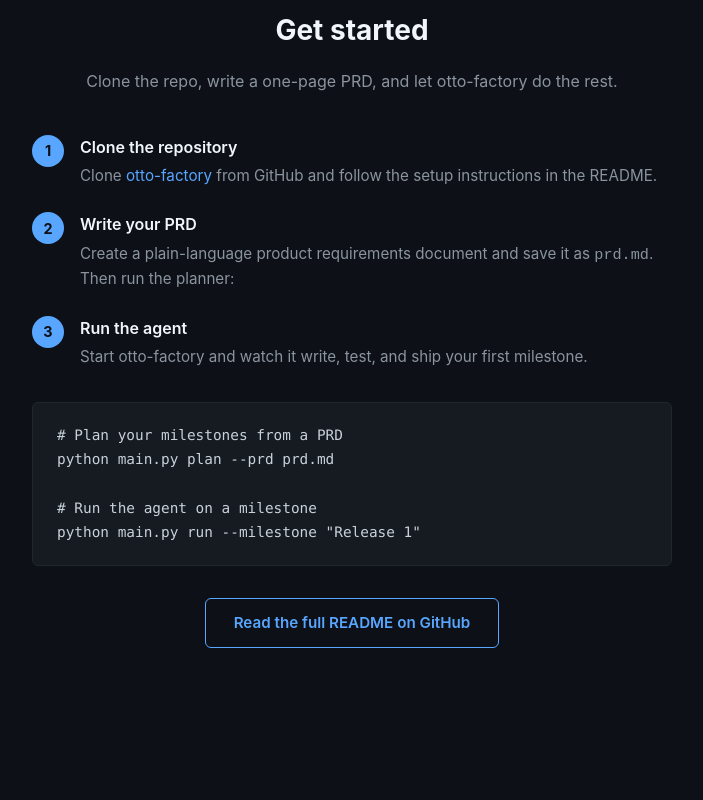
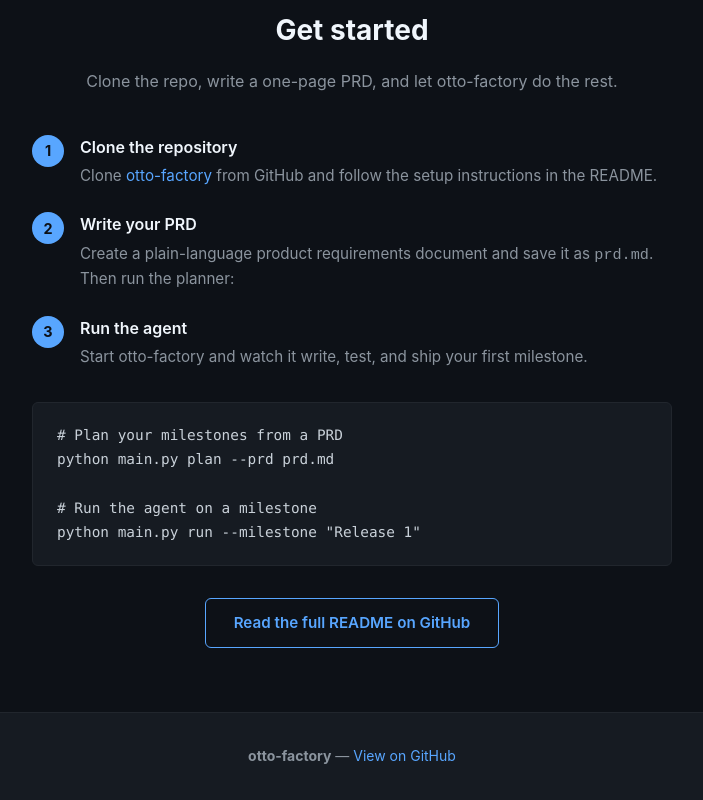
Before and after one commit to noloss/otto-factory-site, a website: page index.html in a window 1280 px wide. Shown: the part 1931-2731 px from the top of the page, without its empty margins (288-991 px from the left). Before the commit the page ends 2643 px from the top, so only its background shows below. Drawn offline with Linux system fonts and the light colour scheme.

Commit message:
feat: [R2] Implement site footer (closes #7) (#21)

```diff
--- a/index.html
+++ b/index.html
@@ -321,6 +321,28 @@
     .comparison__note strong {
       color: #c9d1d9;
     }
+
+    /* ── Footer ── */
+    .footer {
+      border-top: 1px solid #21262d;
+      background: #161b22;
+      padding: 2rem 1.5rem;
+      text-align: center;
+    }
+
+    .footer__text {
+      font-size: 0.875rem;
+      color: #8b949e;
+    }
+
+    .footer__link {
+      color: #58a6ff;
+      text-decoration: none;
+    }
+
+    .footer__link:hover {
+      text-decoration: underline;
+    }
   </style>
 </head>
 <body>
@@ -449,5 +471,17 @@ python main.py run --milestone "Release 1"</pre>
     </a>
   </section>
 
+  <!-- ═══════════════════════════════════════════
+       FOOTER
+  ════════════════════════════════════════════ -->
+  <footer class="footer">
+    <p class="footer__text">
+      <strong>otto-factory</strong> &mdash;
+      <a href="https://github.com/otto-factory/otto-factory" class="footer__link">
+        View on GitHub
+      </a>
+    </p>
+  </footer>
+
 </body>
 </html>
--- a/package.json
+++ b/package.json
@@ -3,7 +3,7 @@
   "version": "1.0.0",
   "description": "Landing page for otto-factory",
   "scripts": {
-    "test": "node tests/hero.test.js && node tests/skeleton.test.js && node tests/structure.test.js && node tests/how-it-works.test.js && node tests/no-api-key.test.js && node tests/get-started.test.js"
+    "test": "node tests/hero.test.js && node tests/skeleton.test.js && node tests/structure.test.js && node tests/how-it-works.test.js && node tests/no-api-key.test.js && node tests/get-started.test.js && node tests/footer.test.js"
   },
   "license": "MIT"
 }
```
Also changed, not shown: tests/footer.test.js (added, +100 -0 lines).
